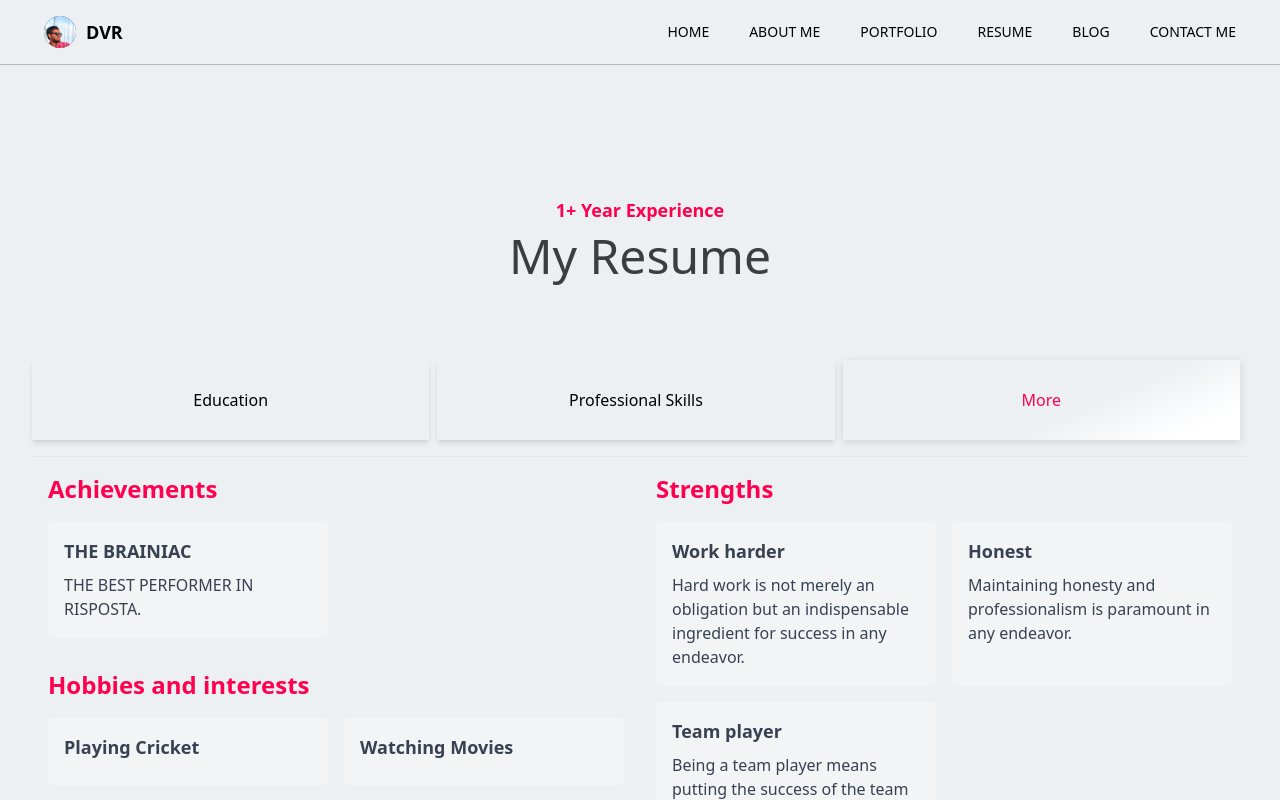
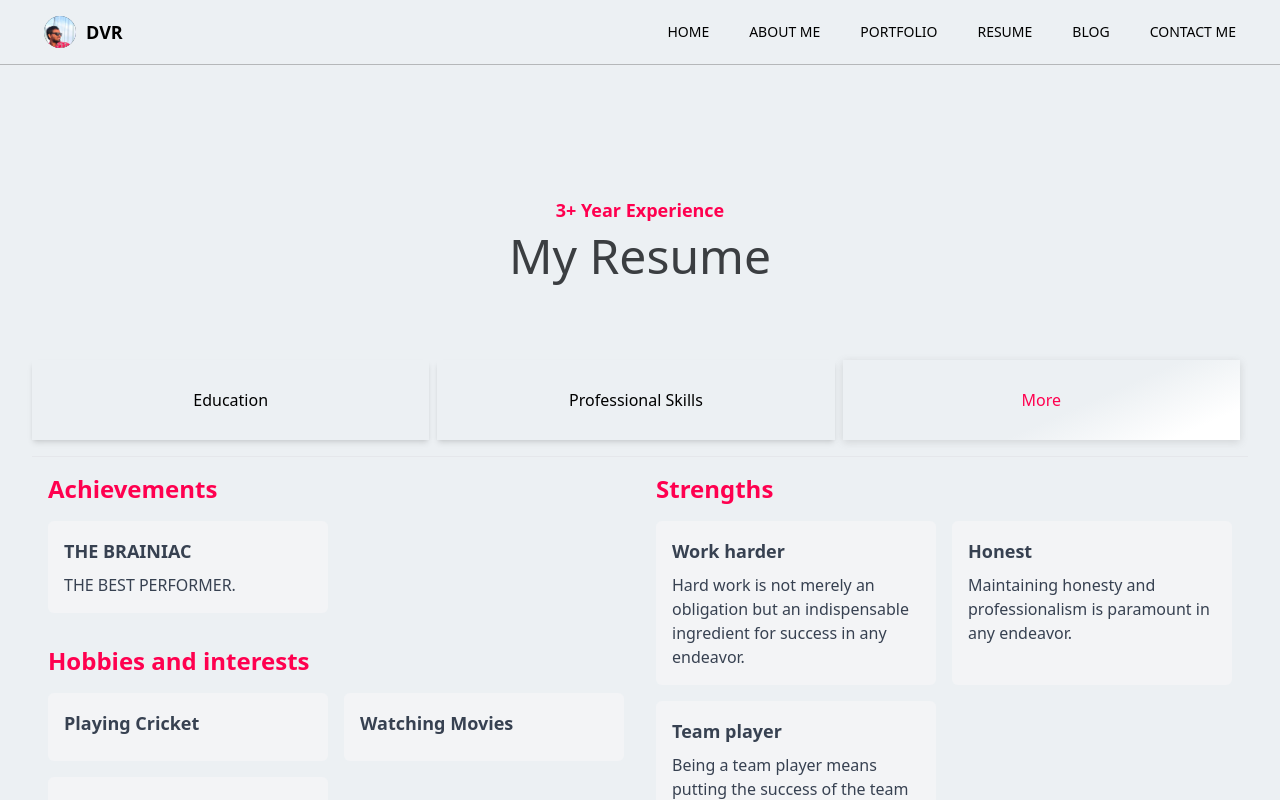
Before and after one commit to DasariVinayReddy/my-Portfolio, a React (Create React App) app: page / in a window 1280 px wide. Both pictures are taken after a click on the button "More". Shown: the part 2886-3686 px from the top of the page. Built offline with nearby package versions, Linux system fonts and the light colour scheme.

Commit message:
updated -

```diff
--- a/src/Components/Myresume/Resume.js
+++ b/src/Components/Myresume/Resume.js
@@ -35,7 +35,7 @@ export const Resume = () => {
           <div className="w-full px-4">
             <div className=" mb-12 text-center mx-auto max-w-[510px] item-center lg:mb-20 ">
               <span className="mb-2 block text-lg font-semibold portfolio-name">
-                1+ Year Experience
+                3+ Year Experience
               </span>
               <h2 className="text-5xl portfolio-text">My Resume</h2>
             </div>
--- a/src/Components/Myresume/more.js
+++ b/src/Components/Myresume/more.js
@@ -5,7 +5,7 @@ const acheivements = [
   {
     id: 1,
     title: "THE BRAINIAC ",
-    description: "THE BEST PERFORMER IN RISPOSTA.",
+    description: "THE BEST PERFORMER.",
   },
 ];
 
```
